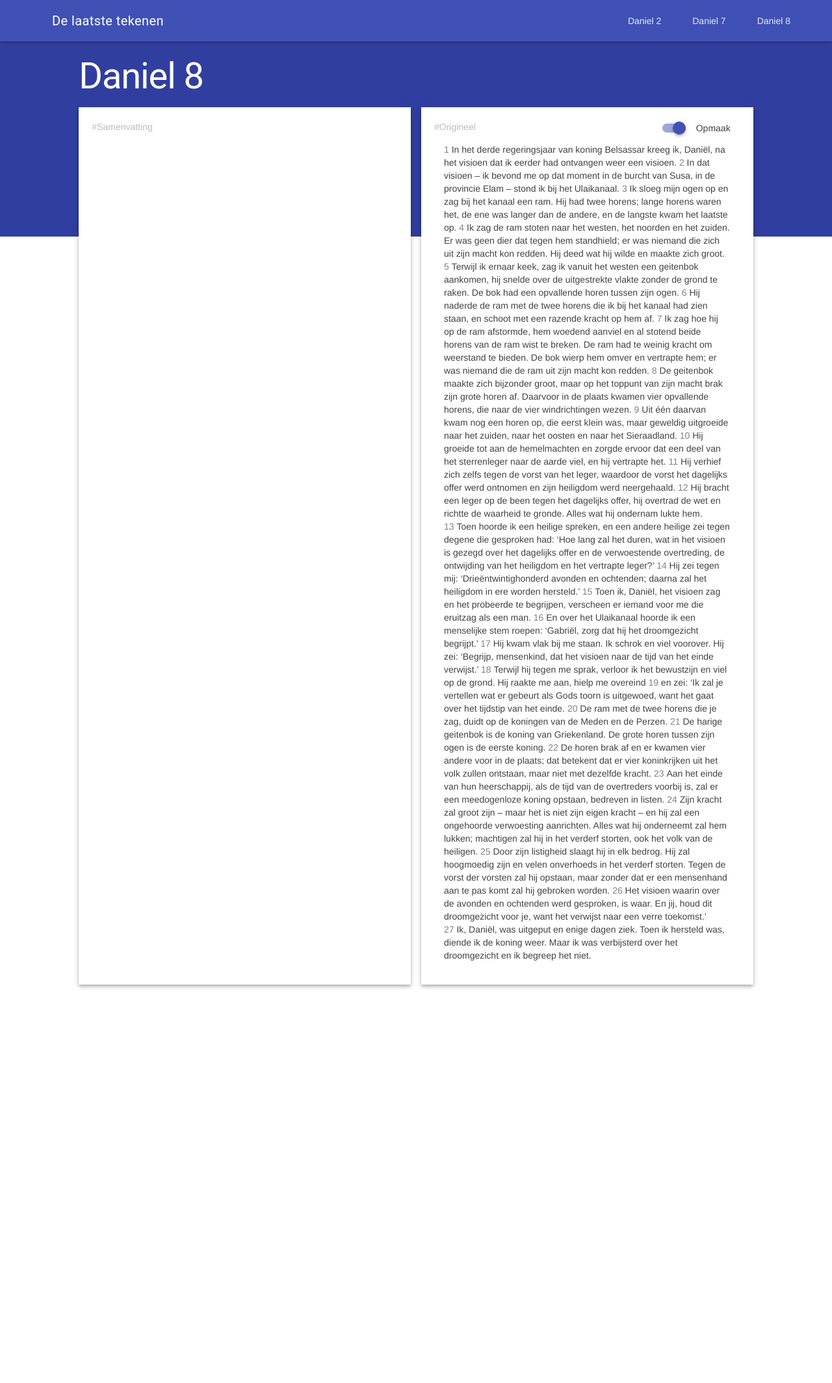
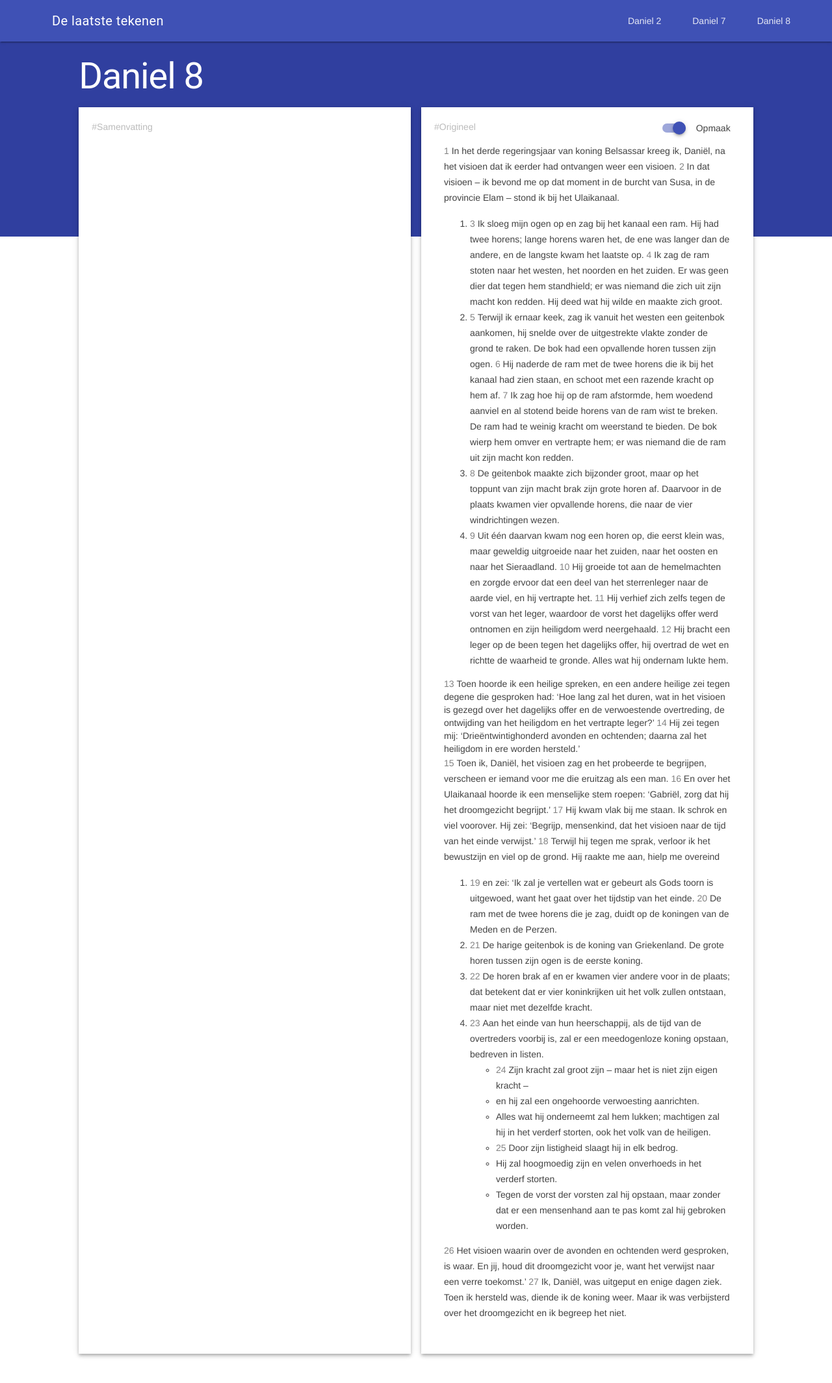
Before and after one commit to tomasvanrijsse/the-last-signs, a Jekyll site: the page built from _chapters/daniel-8.html, in a window 1280 px wide. Shown: the top 2128 px of the page at 65% size. Built offline with Jekyll 4.4.1, drawn with Linux system fonts in a browser that asks for light colours; nearby versions of some CDN libraries.

Commit message:
Daniel 8 - organized

```diff
--- a/_chapters/daniel-8.html
+++ b/_chapters/daniel-8.html
@@ -4,31 +4,67 @@ title: Daniel 8
 summary: |
 
 original: |
+    <p>
         <span class="verse-no">1 </span>In het derde regeringsjaar van koning Belsassar kreeg ik, Daniël, na het visioen dat ik eerder had ontvangen weer een visioen.
         <span class="verse-no">2 </span>In dat visioen – ik bevond me op dat moment in de burcht van Susa, in de provincie Elam – stond ik bij het Ulaikanaal.
+    </p>
+    <div class="profecy">
+        <ol class="timeline">
+            <li>
                 <span class="verse-no">3 </span>Ik sloeg mijn ogen op en zag bij het kanaal een ram. Hij had twee horens; lange horens waren het, de ene was langer dan de andere, en de langste kwam het laatste op.
                 <span class="verse-no">4 </span>Ik zag de ram stoten naar het westen, het noorden en het zuiden. Er was geen dier dat tegen hem standhield; er was niemand die zich uit zijn macht kon redden. Hij deed wat hij wilde en maakte zich groot.
+            </li>
+            <li>
                 <span class="verse-no">5 </span>Terwijl ik ernaar keek, zag ik vanuit het westen een geitenbok aankomen, hij snelde over de uitgestrekte vlakte zonder de grond te raken. De bok had een opvallende horen tussen zijn ogen.
                 <span class="verse-no">6 </span>Hij naderde de ram met de twee horens die ik bij het kanaal had zien staan, en schoot met een razende kracht op hem af.
                 <span class="verse-no">7 </span>Ik zag hoe hij op de ram afstormde, hem woedend aanviel en al stotend beide horens van de ram wist te breken. De ram had te weinig kracht om weerstand te bieden. De bok wierp hem omver en vertrapte hem; er was niemand die de ram uit zijn macht kon redden.
+            </li>
+            <li>
                 <span class="verse-no">8 </span>De geitenbok maakte zich bijzonder groot, maar op het toppunt van zijn macht brak zijn grote horen af. Daarvoor in de plaats kwamen vier opvallende horens, die naar de vier windrichtingen wezen.
+            </li>
+            <li>
                 <span class="verse-no">9 </span>Uit één daarvan kwam nog een horen op, die eerst klein was, maar geweldig uitgroeide naar het zuiden, naar het oosten en naar het Sieraadland.
                 <span class="verse-no">10 </span>Hij groeide tot aan de hemelmachten en zorgde ervoor dat een deel van het sterrenleger naar de aarde viel, en hij vertrapte het.
                 <span class="verse-no">11 </span>Hij verhief zich zelfs tegen de vorst van het leger, waardoor de vorst het dagelijks offer werd ontnomen en zijn heiligdom werd neergehaald.
                 <span class="verse-no">12 </span>Hij bracht een leger op de been tegen het dagelijks offer, hij overtrad de wet en richtte de waarheid te gronde. Alles wat hij ondernam lukte hem.
+            </li>
+        </ol>
         <span class="verse-no">13 </span>Toen hoorde ik een heilige spreken, en een andere heilige zei tegen degene die gesproken had: ‘Hoe lang zal het duren, wat in het visioen is gezegd over het dagelijks offer en de verwoestende overtreding, de ontwijding van het heiligdom en het vertrapte leger?’
         <span class="verse-no">14 </span>Hij zei tegen mij: ‘Drieëntwintighonderd avonden en ochtenden; daarna zal het heiligdom in ere worden hersteld.’
+    </div>
+    <p>
         <span class="verse-no">15 </span>Toen ik, Daniël, het visioen zag en het probeerde te begrijpen, verscheen er iemand voor me die eruitzag als een man.
         <span class="verse-no">16 </span>En over het Ulaikanaal hoorde ik een menselijke stem roepen: ‘Gabriël, zorg dat hij het droomgezicht begrijpt.’
         <span class="verse-no">17 </span>Hij kwam vlak bij me staan. Ik schrok en viel voorover. Hij zei: ‘Begrijp, mensenkind, dat het visioen naar de tijd van het einde verwijst.’
         <span class="verse-no">18 </span>Terwijl hij tegen me sprak, verloor ik het bewustzijn en viel op de grond. Hij raakte me aan, hielp me overeind
+    </p>
+    <div class="explanation">
+        <ol class="timeline">
+            <li>
                 <span class="verse-no">19 </span>en zei: ‘Ik zal je vertellen wat er gebeurt als Gods toorn is uitgewoed, want het gaat over het tijdstip van het einde.
                 <span class="verse-no">20 </span>De ram met de twee horens die je zag, duidt op de koningen van de Meden en de Perzen.
+            </li>
+            <li>
                 <span class="verse-no">21 </span>De harige geitenbok is de koning van Griekenland. De grote horen tussen zijn ogen is de eerste koning.
+            </li>
+            <li>
                 <span class="verse-no">22 </span>De horen brak af en er kwamen vier andere voor in de plaats; dat betekent dat er vier koninkrijken uit het volk zullen ontstaan, maar niet met dezelfde kracht.
+            </li>
+            <li>
                 <span class="verse-no">23 </span>Aan het einde van hun heerschappij, als de tijd van de overtreders voorbij is, zal er een meedogenloze koning opstaan, bedreven in listen.
-    <span class="verse-no">24 </span>Zijn kracht zal groot zijn – maar het is niet zijn eigen kracht – en hij zal een ongehoorde verwoesting aanrichten. Alles wat hij onderneemt zal hem lukken; machtigen zal hij in het verderf storten, ook het volk van de heiligen.
-    <span class="verse-no">25 </span>Door zijn listigheid slaagt hij in elk bedrog. Hij zal hoogmoedig zijn en velen onverhoeds in het verderf storten. Tegen de vorst der vorsten zal hij opstaan, maar zonder dat er een mensenhand aan te pas komt zal hij gebroken worden.
+                <ul>
+                    <li><span class="verse-no">24 </span>Zijn kracht zal groot zijn – maar het is niet zijn eigen kracht –</li>
+                    <li>en hij zal een ongehoorde verwoesting aanrichten.</li>
+                    <li>Alles wat hij onderneemt zal hem lukken; machtigen zal hij in het verderf storten, ook het volk van de heiligen.</li>
+                    <li><span class="verse-no">25 </span>Door zijn listigheid slaagt hij in elk bedrog.</li>
+                    <li>Hij zal hoogmoedig zijn en velen onverhoeds in het verderf storten.</li>
+                    <li>Tegen de vorst der vorsten zal hij opstaan, maar zonder dat er een mensenhand aan te pas komt zal hij gebroken worden.</li>
+                </ul>
+            </li>
+        </ol>
+    </div>
+    <p>
         <span class="verse-no">26 </span>Het visioen waarin over de avonden en ochtenden werd gesproken, is waar. En jij, houd dit droomgezicht voor je, want het verwijst naar een verre toekomst.’
         <span class="verse-no">27 </span>Ik, Daniël, was uitgeput en enige dagen ziek. Toen ik hersteld was, diende ik de koning weer. Maar ik was verbijsterd over het droomgezicht en ik begreep het niet.
+    </p>
 ---
```
Lines whose indentation alone changed are shown as unchanged.
